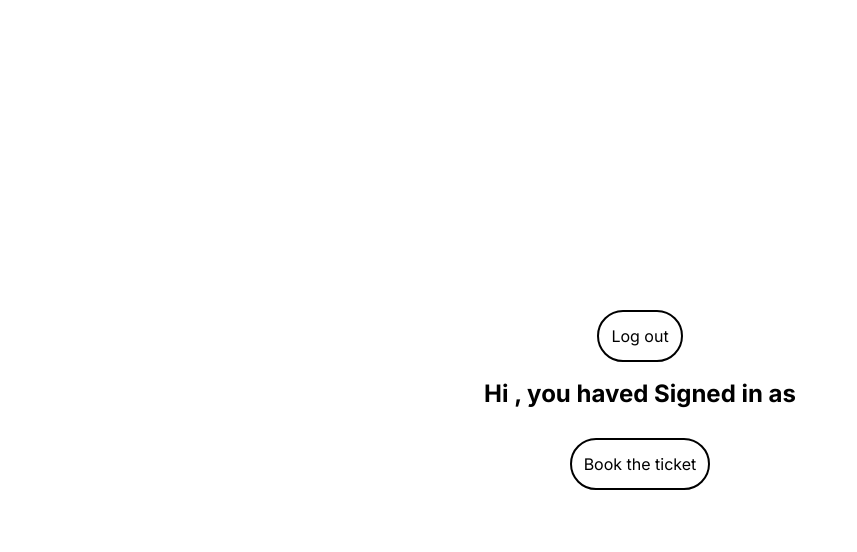
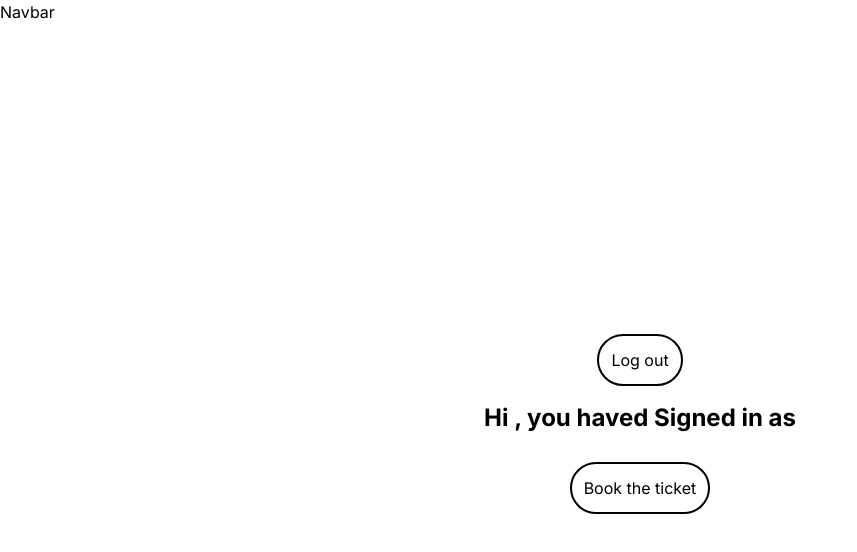
Before and after one commit to Narayana212/Conclave, a Next.js app: page / in a window 1280 px wide. Shown: the top 552 px of the page, without its empty margins (0-857 px from the left). Built offline with nearby package versions, Linux system fonts and the light colour scheme; no server answers.

Commit message:
adding components structure

```diff
--- a/src/app/layout.js
+++ b/src/app/layout.js
@@ -1,3 +1,4 @@
+import Navbar from '../components/navbar'
 import './globals.css'
 import { Inter } from 'next/font/google'
 const inter = Inter({ subsets: ['latin'] })
@@ -11,7 +12,7 @@ export default function RootLayout({ children }) {
   return (
     <html lang="en">
       <body className={inter.className}>
-
+      <Navbar></Navbar>
       {children}
 
       </body>
--- /dev/null
+++ b/src/components/about-conclave.jsx
@@ -0,0 +1,7 @@
+import React from 'react'
+
+export default function aboutConclave() {
+  return (
+    <div>about-conclave</div>
+  )
+}
--- /dev/null
+++ b/src/components/contact.jsx
@@ -0,0 +1,9 @@
+import React from 'react'
+
+export default function contact() {
+  return (
+      <div>
+
+    </div>
+  )
+}
--- /dev/null
+++ b/src/components/hero.jsx
@@ -0,0 +1,7 @@
+import React from 'react'
+
+export default function hero() {
+  return (
+    <div>hero</div>
+  )
+}
--- /dev/null
+++ b/src/components/navbar.jsx
@@ -0,0 +1,9 @@
+import React from 'react'
+
+export default function Navbar () {
+  return (
+      <div className="w-screen h-auto display-flex">
+          Navbar
+    </div>
+  )
+}
--- /dev/null
+++ b/src/components/speakers.jsx
@@ -0,0 +1,7 @@
+import React from 'react'
+
+export default function speakers() {
+  return (
+    <div>speakers</div>
+  )
+}
```
Also changed, not shown: public/logo.png (added), src/components/sponsors.jsx (added).
